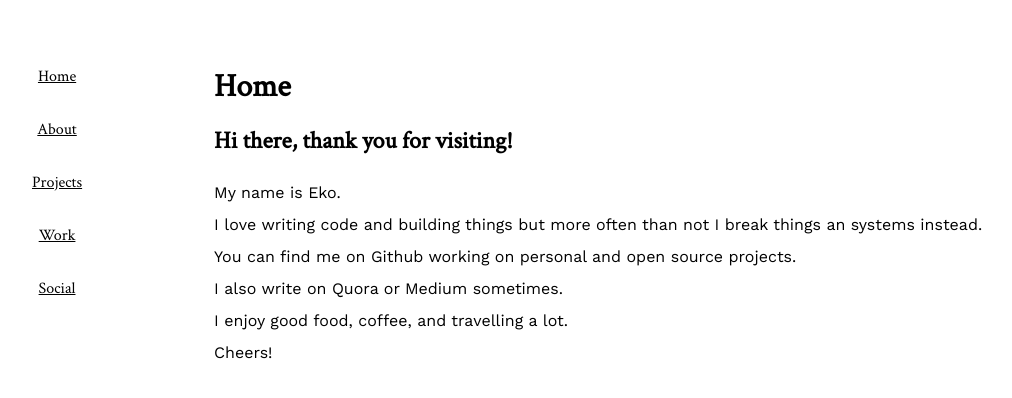
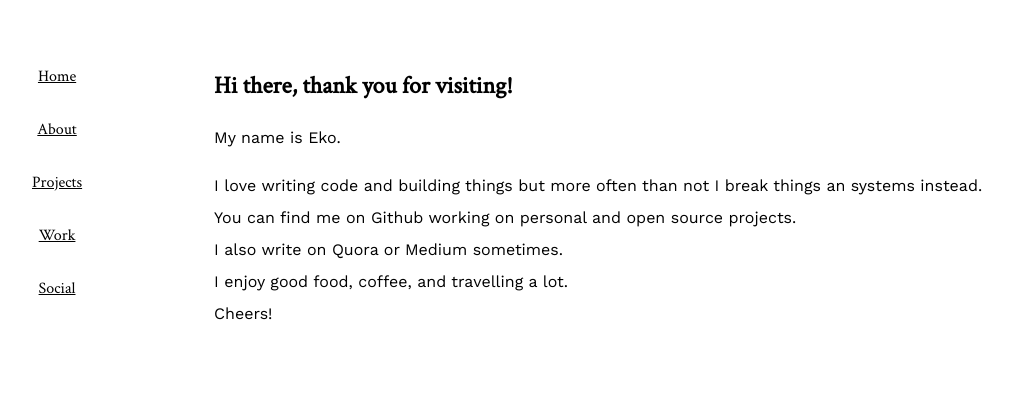
Before and after one commit to ekoeditaa/dev-portfolio-template, a React app: page / in a window 1280 px wide. Shown: the top 398 px of the page, without its empty margins (50-1062 px from the left). Built offline with nearby package versions, Linux system fonts and the light colour scheme.

Commit message:
Update readme and add markdown support
Signed-off-by: Eko Edita <ekoeditaa@gmail.com>

```diff
--- a/config/webpack.config.js
+++ b/config/webpack.config.js
@@ -1,5 +1,3 @@
-'use strict';
-
 const fs = require('fs');
 const isWsl = require('is-wsl');
 const path = require('path');
@@ -308,7 +306,6 @@ module.exports = function(webpackEnv) {
               options: {
                 formatter: require.resolve('react-dev-utils/eslintFormatter'),
                 eslintPath: require.resolve('eslint'),
-
               },
               loader: require.resolve('eslint-loader'),
             },
@@ -457,6 +454,10 @@ module.exports = function(webpackEnv) {
             // In production, they would get copied to the `build` folder.
             // This loader doesn't use a "test" so it will catch all modules
             // that fall through the other loaders.
+            {
+              test: /\.md$/i,
+              use: 'raw-loader',
+            },
             {
               loader: require.resolve('file-loader'),
               // Exclude `js` files to keep "css" loader working as it injects
--- a/package.json
+++ b/package.json
@@ -128,5 +128,8 @@
     "presets": [
       "react-app"
     ]
+  },
+  "devDependencies": {
+    "raw-loader": "^3.1.0"
   }
 }
--- a/src/components/Content/Content.jsx
+++ b/src/components/Content/Content.jsx
@@ -1,16 +1,15 @@
 import React from 'react';
 
-import { CONTENTS } from '../../config';
+import pages from '../../pages';
 
 import './Content.css';
+
 const ReactMarkdown = require('react-markdown');
 
 function Content({ activePage }) {
-  const content = CONTENTS[activePage].value;
-
   return (
     <div className="content">
-      <ReactMarkdown source={content} />
+      <ReactMarkdown source={pages[activePage]} />
     </div>
   );
 }
--- a/src/config.js
+++ b/src/config.js
@@ -1,3 +1,9 @@
+/*
+Add new menu here. Each menu item must have unique value.
+The value must be consistent with the markdown file name in the
+`pages/` directory
+*/
+
 export const MENU = [
   { name: 'Home', value: 'index' },
   { name: 'About', value: 'about' },
@@ -5,41 +11,3 @@ export const MENU = [
   { name: 'Work', value: 'work' },
   { name: 'Social', value: 'social' },
 ];
-
-const indexMarkdown = `
-  # Home
-
-  ## Hi there, thank you for visiting!
-  My name is Eko.
-  I love writing code and building things but more often than not
-  I break things an systems instead.
-  You can find me on Github working on personal and open source projects.
-  I also write on Quora or Medium sometimes.
-  I enjoy good food, coffee, and travelling a lot.
-  Cheers!
-`;
-
-export const CONTENTS = {
-  index: {
-    value: indexMarkdown,
-  },
-  about: {
-    value: '# This is a header\n\nAnd this is a paragraph',
-  },
-  projects: {
-    value: `projects balblablalbla`,
-  },
-  work: {
-    value: `work balblablalbla`,
-  },
-  social: {
-    value: `
-    # Test
-
-    * Implements [GitHub Flavored Markdown](https://github.github.com/gfm/)
-    * Renders actual, "native" React DOM elements
-    * Allows you to escape or skip HTML (try toggling the checkboxes above)
-
-    `,
-  },
-};
--- /dev/null
+++ b/src/pages/about.md
@@ -0,0 +1,12 @@
+# About
+
+## Hi there, thank you for visiting!
+
+My name is Eko.
+
+I love writing code and building things but more often than not
+I break things an systems instead.
+You can find me on Github working on personal and open source projects.
+I also write on Quora or Medium sometimes.
+I enjoy good food, coffee, and travelling a lot.
+Cheers!
--- /dev/null
+++ b/src/pages/index.js
@@ -0,0 +1,20 @@
+/*
+Register new content here.
+Use the same value as the value in the menu for the mapping.
+*/
+
+import index from './index.md';
+import about from './about.md';
+import projects from './projects.md';
+import social from './social.md';
+import work from './work.md';
+
+const pages = {
+  index,
+  about,
+  projects,
+  social,
+  work,
+};
+
+export default pages;
--- /dev/null
+++ b/src/pages/index.md
@@ -0,0 +1,10 @@
+## Hi there, thank you for visiting!
+
+My name is Eko.
+
+I love writing code and building things but more often than not
+I break things an systems instead.
+You can find me on Github working on personal and open source projects.
+I also write on Quora or Medium sometimes.
+I enjoy good food, coffee, and travelling a lot.
+Cheers!
```
Also changed, not shown: src/pages/projects.md (added), src/pages/social.md (added), src/pages/work.md (added), 2 other files (tests, documents, lock files or other folders).
